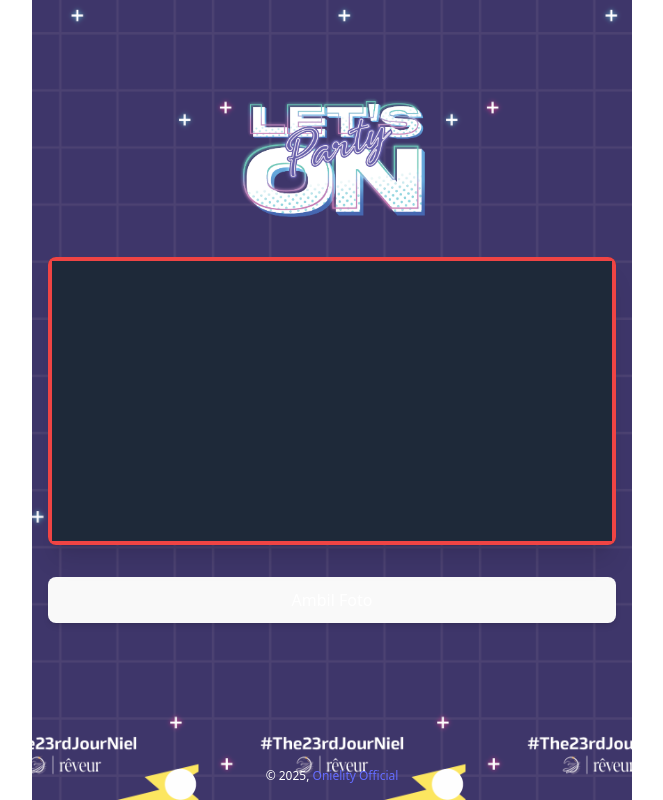
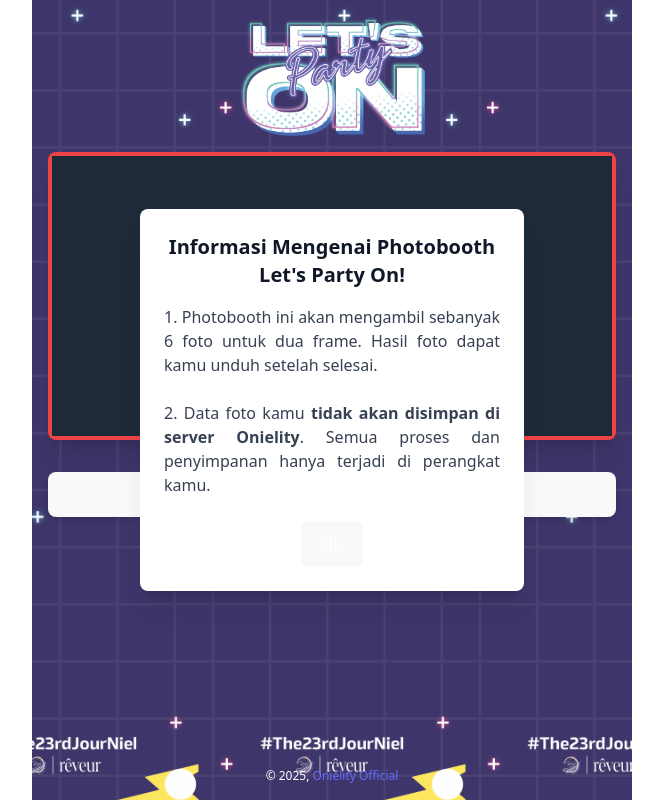
Before and after one commit to iqbalarauf/stsphotoapp, a Vue app: page / in a window 1280 px wide. Shown: the whole page, without its empty margins (308-971 px from the left). Built offline with nearby package versions, Linux system fonts and the light colour scheme; no server answers.

Commit message:
add pop-up message and fix scrolling issue

```diff
--- a/src/App.vue
+++ b/src/App.vue
@@ -1,54 +1,69 @@
 <template>
- <div class="min-h-screen relative overflow-hidden">
+
+  <div class="absolute top-0 bottom-0 z-0 bg-contain bg-center max-w-[600px] min-h-screen mx-auto left-0 right-0"
+    :style="{ backgroundImage: 'url(' + wallpaperUrl + ')', aspectRatio: '16 / 9', height: 'auto' }"></div>
+   <div class="relative">
+    <div v-if="showWelcomePopup" class="fixed inset-0 flex items-center justify-center z-50 p-4">
+      <div class="bg-white rounded-lg shadow-xl p-6 max-w-sm w-full text-center">
+        <h2 class="text-xl font-bold text-gray-900 mb-4">Informasi Mengenai Photobooth Let's Party On!</h2>
+        <p class="text-gray-700 mb-6 text-justify">
+          1. Photobooth ini akan mengambil sebanyak 6 foto untuk dua frame. Hasil foto dapat kamu unduh setelah selesai.
+        </p>
+        <p class="text-gray-700 mb-6 text-justify">
+          2. Data foto kamu <b>tidak akan disimpan di server Onielity</b>. Semua proses dan penyimpanan hanya terjadi di perangkat
+          kamu.
+        </p>
+        <button @click="dismissWelcomePopup"
+          class="bg-blue-500 hover:bg-blue-600 text-white font-bold py-2 px-4 rounded-lg transition duration-300 ease-in-out ">
+          OK
+        </button>
+      </div>
+    </div>
+  </div>
+  <div class="max-h-screen relative overflow-auto">
+    <div class="flex flex-col items-center p-4 relative z-10 max-w-[600px] mx-auto min-h-screen">
+      <img :src="logoUrl" alt="Vue Photobooth Logo" class="h-24 sm:h-30 max-w-full object-contain" />
+
       <div
-     class="absolute top-0 bottom-0 z-0 bg-contain bg-center bg-fixed max-w-[600px] min-h-screen mx-auto left-0 right-0"
-     :style="{ backgroundImage: 'url(' + wallpaperUrl + ')', aspectRatio: '16 / 9', height: 'auto' }"
-   ></div>
-
-   <div class="flex flex-col items-center justify-center pt-8 pb-20 px-4 relative z-10 min-h-screen max-w-[600px] mx-auto">
-     <img :src="logoUrl" alt="Vue Photobooth Logo" class="h-24 sm:h-30 mb-10 max-w-full object-contain" />
-
-     <div class="relative w-full max-w-sm sm:max-w-md lg:max-w-lg xl:max-w-xl bg-gray-800 rounded-lg shadow-xl overflow-hidden mb-8">
-       <video v-if="photos.length < maxPhotos || shootingInProgress" ref="videoElement" class="w-full h-auto object-cover border-4 border-transparent video-border-animation" autoplay></video>
+        class="relative w-full max-w-sm sm:max-w-md lg:max-w-lg xl:max-w-xl bg-gray-800 rounded-lg shadow-xl overflow-hidden mb-8 mt-4">
+        <video v-if="photos.length < maxPhotos || shootingInProgress" ref="videoElement"
+          class="w-full h-auto object-cover border-4 border-transparent video-border-animation" autoplay></video>
         <canvas ref="canvasElement" class="hidden"></canvas>
         <canvas ref="gridCanvasElement" class="hidden"></canvas>
 
         <div v-if="flashActive" class="absolute inset-0 bg-white opacity-0 animate-flash"></div>
 
         <div v-if="countdown > 0" class="absolute inset-0 flex items-center justify-center">
-         <span class="text-black text-6xl sm:text-9xl font-bold animate-pulse" :style="{ 'text-shadow': '2px 2px 4px rgba(255, 255, 255, 0.7)' }">{{ countdown }}</span>
+          <span class="text-black text-6xl sm:text-9xl font-bold animate-pulse"
+            :style="{ 'text-shadow': '2px 2px 4px rgba(255, 255, 255, 0.7)' }">{{ countdown }}</span>
         </div>
 
-       <div v-if="shootingInProgress" class="absolute top-4 right-4 bg-gray-800 text-white text-base sm:text-lg font-bold py-1 px-3 sm:py-2 sm:px-4 rounded-full">
+        <div v-if="shootingInProgress"
+          class="absolute top-4 right-4 bg-gray-800 text-white text-base sm:text-lg font-bold py-1 px-3 sm:py-2 sm:px-4 rounded-full">
           Foto ke-{{ photos.length + 1 }}
         </div>
       </div>
 
-     <div v-if="photos.length < maxPhotos && !shootingInProgress" class="flex flex-col sm:flex-row space-y-4 sm:space-y-0 sm:space-x-4 mb-8 w-full max-w-sm sm:max-w-md xl:max-w-xl">
-       <button
-         @click="startPhotoSequence"
-         :disabled="!cameraActive || shootingInProgress"
-         class="bg-green-500 hover:bg-green-600 text-white font-bold py-3 px-6 rounded-lg shadow-md transition duration-300 ease-in-out w-full"
-       >
+      <div v-if="photos.length < maxPhotos && !shootingInProgress"
+        class="flex flex-col sm:flex-row space-y-4 sm:space-y-0 sm:space-x-4 mb-8 w-full max-w-sm sm:max-w-md xl:max-w-xl">
+        <button @click="startPhotoSequence" :disabled="!cameraActive || shootingInProgress"
+          class="bg-green-500 hover:bg-green-600 dark:text-white text-black font-bold py-3 px-6 rounded-lg shadow-md transition duration-300 ease-in-out w-full">
           Ambil Foto
         </button>
       </div>
 
-     <div v-if="photos.length === maxPhotos" class="w-full max-w-sm sm:max-w-md lg:max-w-xl bg-gray-300 rounded-lg shadow-lg p-4">
-       <h2 class="text-xl sm:text-2xl font-semibold text-black mb-4 text-center">Foto Grid Anda:</h2>
-       <img :src="gridPhotoUrl" alt="Foto Grid" class="w-full h-auto rounded-md mb-4 object-contain" v-if="gridPhotoUrl" />
+      <div v-if="photos.length === maxPhotos"
+        class="w-full max-w-sm sm:max-w-md lg:max-w-xl bg-gray-300 rounded-lg shadow-lg p-4">
+        <h2 class="text-xl sm:text-2xl font-semibold text-black mb-4 text-center">Foto Anda</h2>
+        <img :src="gridPhotoUrl" alt="Foto Grid" class="w-full h-auto rounded-md mb-4 object-contain"
+          v-if="gridPhotoUrl" />
         <div class="flex flex-col sm:flex-row space-y-4 sm:space-y-0 sm:space-x-4 justify-center">
-         <button
-           @click="downloadGridPhoto"
-           :disabled="!gridPhotoUrl"
-           class="flex-1 bg-indigo-500 hover:bg-indigo-600 text-white font-bold py-3 px-6 rounded-lg shadow-md transition duration-300 ease-in-out"
-         >
+          <button @click="downloadGridPhoto" :disabled="!gridPhotoUrl"
+            class="flex-1 bg-indigo-500 hover:bg-indigo-600 dark:text-white text-black font-bold py-3 px-6 rounded-lg shadow-md transition duration-300 ease-in-out">
             Unduh Foto
           </button>
-         <button
-           @click="resetPhotos"
-           class="flex-1 bg-yellow-500 hover:bg-yellow-600 text-white font-bold py-3 px-6 rounded-lg shadow-md transition duration-300 ease-in-out"
-         >
+          <button @click="resetPhotos"
+            class="flex-1 bg-yellow-500 hover:bg-yellow-600 dark:text-white text-black font-bold py-3 px-6 rounded-lg shadow-md transition duration-300 ease-in-out">
             Retake
           </button>
         </div>
@@ -56,8 +71,8 @@
     </div>
 
     <footer class="fixed bottom-0 left-0 right-0 py-4 text-center text-white z-20">
-     <p class="text-xs">&copy; {{ currentYear }}, <a href="https://corsyava.com"
-       target="__blank">Onielity Official</a></p>
+      <p class="text-xs">&copy; {{ currentYear }}, <a href="https://corsyava.com" target="__blank">Onielity Official</a>
+      </p>
     </footer>
   </div>
 </template>
@@ -89,6 +104,9 @@ const cameraActive = ref(false);
 const countdown = ref(0);
 const shootingInProgress = ref(false);
 const flashActive = ref(false);
+
+// State baru untuk mengontrol tampilan popup
+const showWelcomePopup = ref(false);
 
 let mediaStream = null;
 let countdownInterval = null;
@@ -276,6 +294,12 @@ const resetPhotos = () => {
   startCamera();
 };
 
+// Fungsi untuk menutup popup
+const dismissWelcomePopup = () => {
+  showWelcomePopup.value = false;
+  startCamera(); // Memulai kamera setelah popup ditutup
+};
+
 watch(photos, (newPhotos) => {
   if (newPhotos.length === maxPhotos) {
     combinePhotosIntoGrid();
@@ -283,6 +307,7 @@ watch(photos, (newPhotos) => {
 }, { deep: true });
 
 onMounted(() => {
+  showWelcomePopup.value = true;
   startCamera();
 });
 
@@ -299,9 +324,17 @@ onBeforeUnmount(() => {
 <style>
 /* Keyframes untuk animasi flash */
 @keyframes flash {
-  0% { opacity: 0; }
-  10% { opacity: 1; }
-  100% { opacity: 0; }
+  0% {
+    opacity: 0;
+  }
+
+  10% {
+    opacity: 1;
+  }
+
+  100% {
+    opacity: 0;
+  }
 }
 
 .animate-flash {
@@ -310,11 +343,31 @@ onBeforeUnmount(() => {
 
 /* Animasi border warna-warni */
 @keyframes border-glow {
-  0% { border-color: #ef4444; } /* Red 500 */
-  25% { border-color: #3b82f6; } /* Blue 500 */
-  50% { border-color: #22c55e; } /* Green 500 */
-  75% { border-color: #eab308; } /* Yellow 500 */
-  100% { border-color: #ef4444; } /* Kembali ke Red 500 */
+  0% {
+    border-color: #ef4444;
+  }
+
+  /* Red 500 */
+  25% {
+    border-color: #3b82f6;
+  }
+
+  /* Blue 500 */
+  50% {
+    border-color: #22c55e;
+  }
+
+  /* Green 500 */
+  75% {
+    border-color: #eab308;
+  }
+
+  /* Yellow 500 */
+  100% {
+    border-color: #ef4444;
+  }
+
+  /* Kembali ke Red 500 */
 }
 
 .video-border-animation {
@@ -322,7 +375,8 @@ onBeforeUnmount(() => {
 }
 
 /* Pastikan elemen root dan body tidak memiliki scrolling */
-html, body {
+html,
+body {
   overflow: hidden;
   margin: 0;
   padding: 0;
```
Lines whose indentation alone changed are shown as unchanged.
